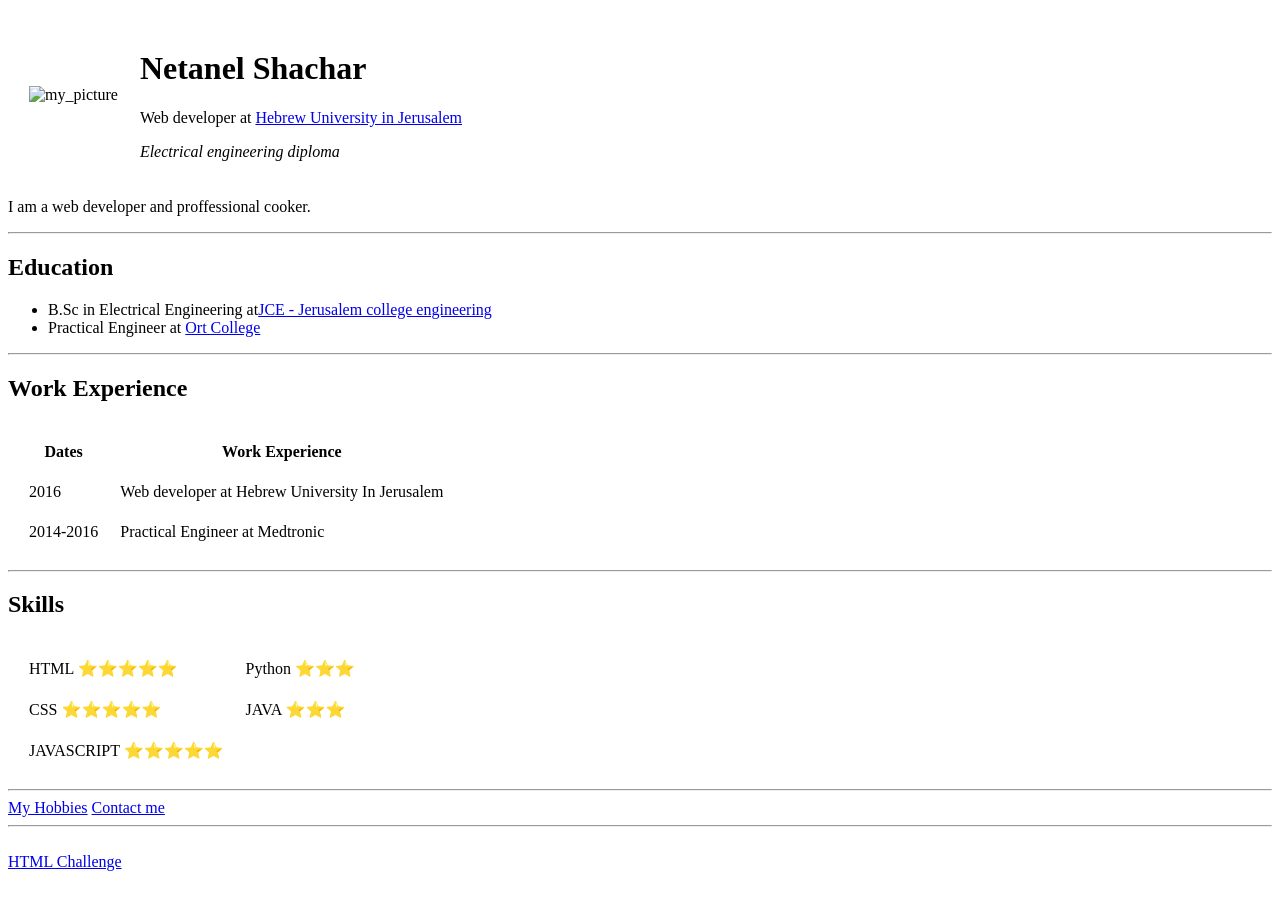
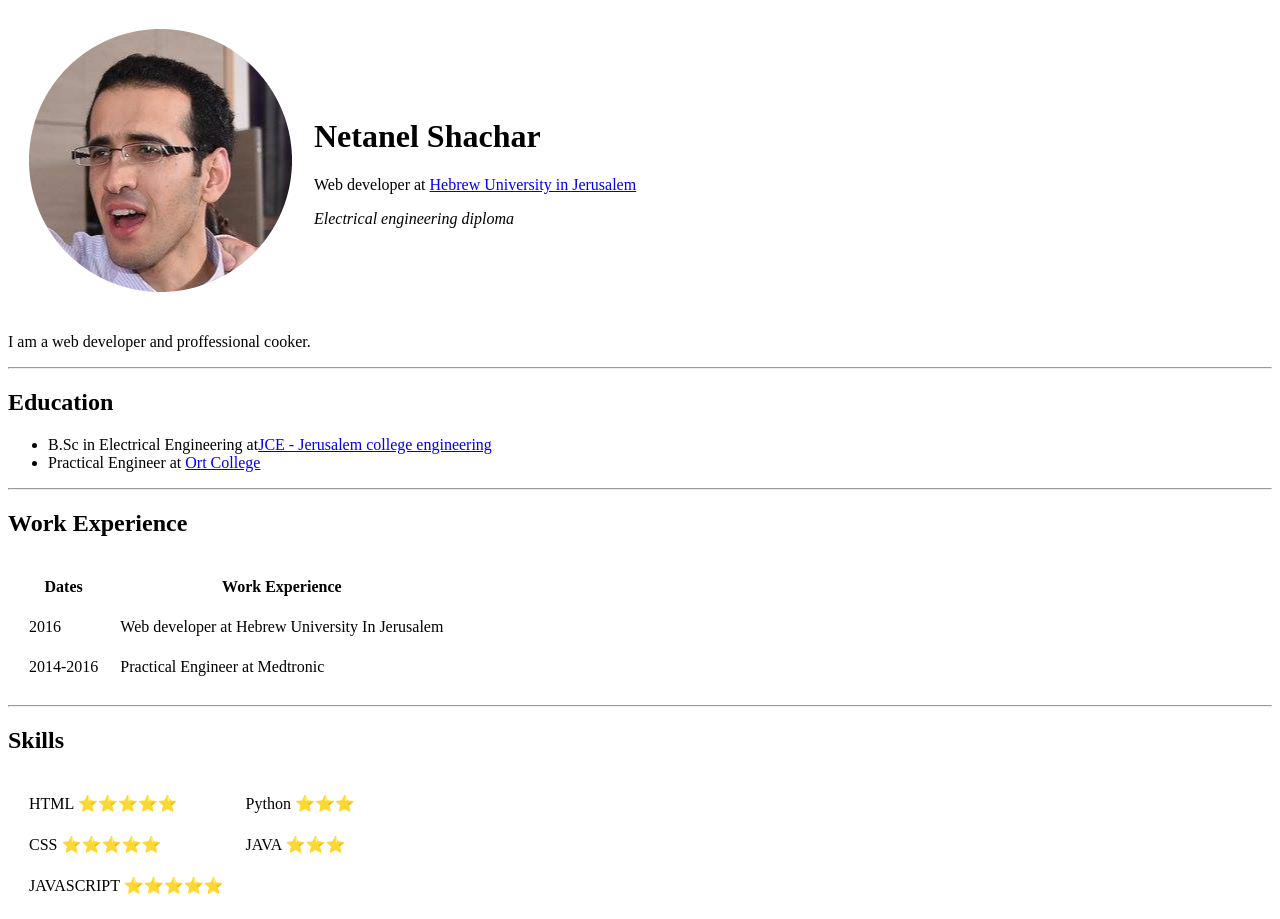
Before and after one commit to netanel1sh/cv, a plain HTML site: page index.html in a window 1280 px wide. Shown: the top 919 px of the page. Before the commit the page ends 879 px from the top, so only its background shows below. Drawn offline with Linux system fonts and the light colour scheme.

Commit message:
Update index.html

```diff
--- a/index.html
+++ b/index.html
@@ -10,7 +10,7 @@
 <body>
     <table cellspacing="20">
         <tr>
-            <td><img src="images/My_picture-new.png" alt="my_picture"></td>
+            <td><img src="My_picture-new.png" alt="my_picture"></td>
             <td><h1>Netanel Shachar</h1>
                 <p>Web developer at <a href="https://new.huji.ac.il/">Hebrew University in Jerusalem</a></p>
                 <em>Electrical engineering diploma
```
